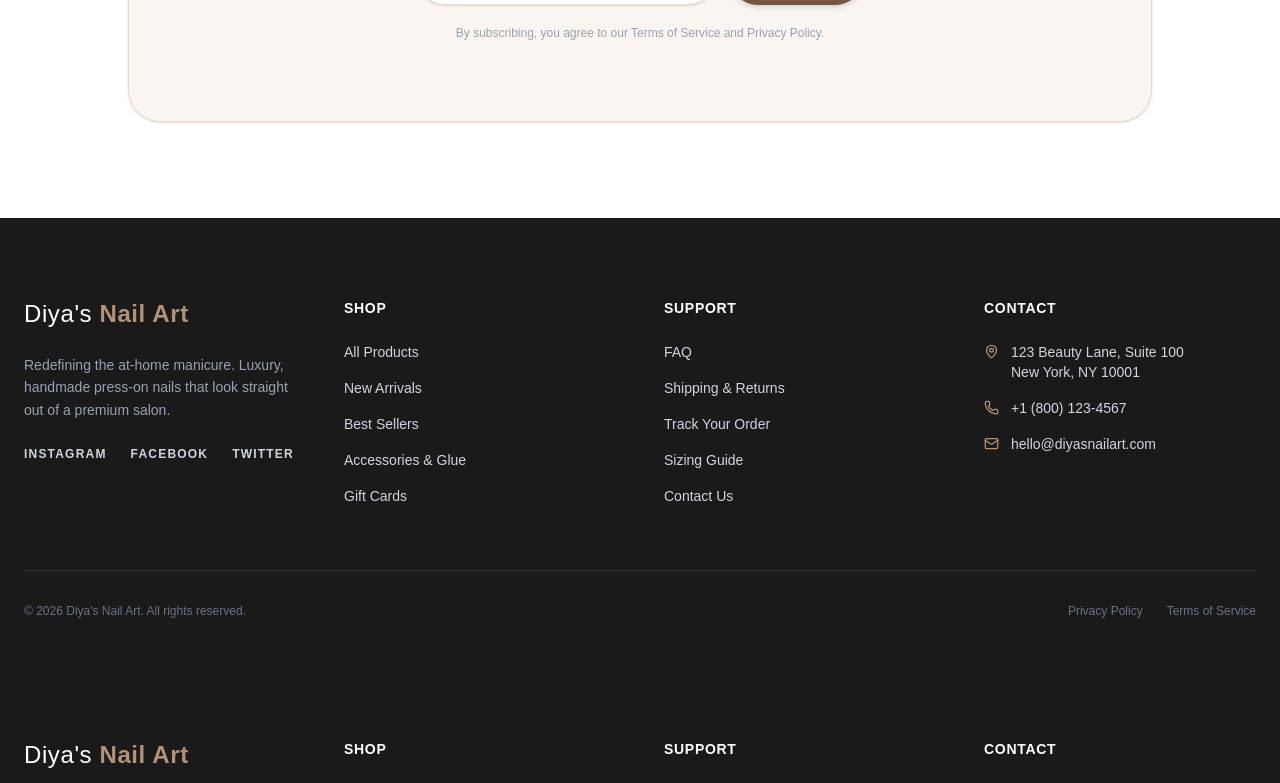
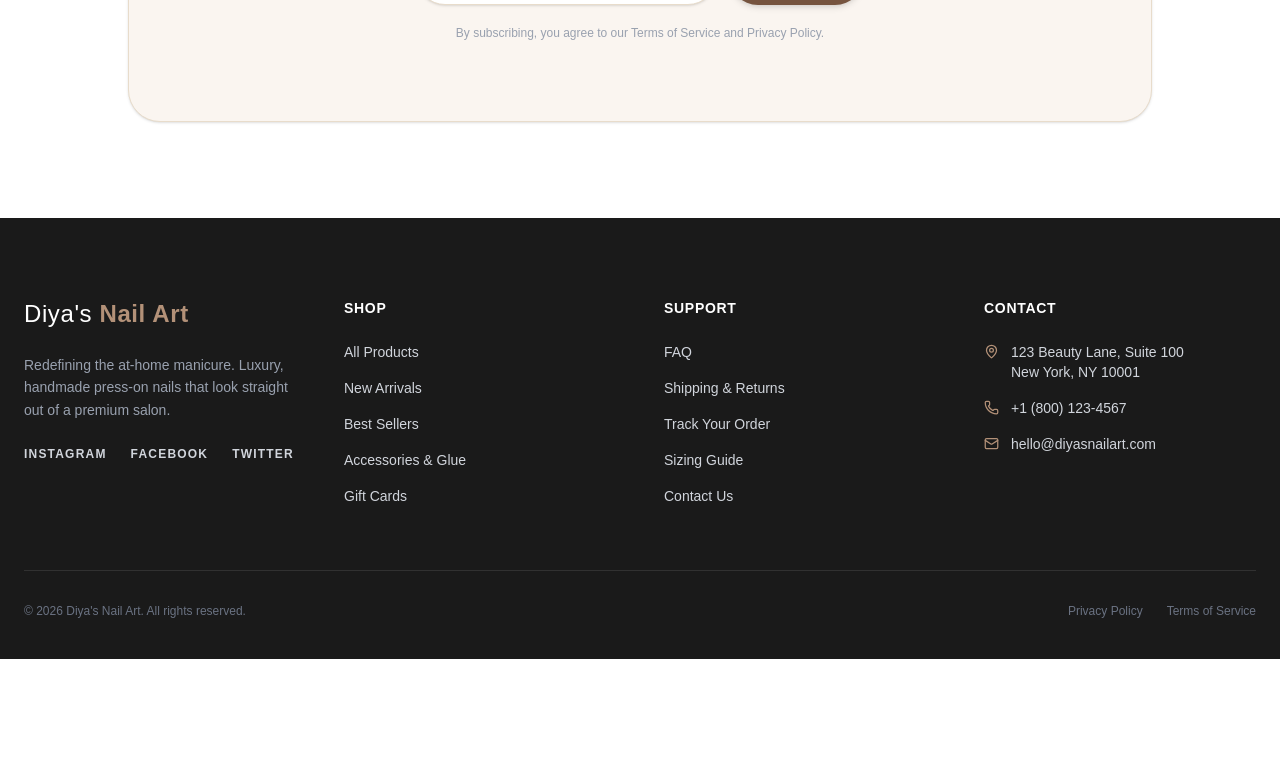
Before and after one commit to jain-pratham/Diya_nails_art, a Next.js app in the folder frontend/: page / in a window 1280 px wide. Shown: the part 4693-5476 px from the top of the page. After the commit the page ends 5352 px from the top, so only its background shows below. Built offline with nearby package versions, Linux system fonts and the light colour scheme; no server answers.

Commit message:
fix: update background color for dark mode and remove Footer component from Home page

```diff
--- a/frontend/src/app/globals.css
+++ b/frontend/src/app/globals.css
@@ -14,7 +14,7 @@
 
 @media (prefers-color-scheme: dark) {
   :root {
-    --background: #0a0a0a;
+    --background: #ffffff;
     --foreground: #ededed;
   }
 }
--- a/frontend/src/app/layout.js
+++ b/frontend/src/app/layout.js
@@ -30,7 +30,7 @@ export default function RootLayout({ children }) {
         <AuthProvider>
           <div className="flex min-h-screen flex-col">
             <Navbar />
-            <main className="flex-1 pb-24 sm:pb-0">{children}</main>
+            <main className="flex-1  sm:pb-0">{children}</main>
             <FooterGate />
           </div>
           <MobileBottomNav />
--- a/frontend/src/app/page.js
+++ b/frontend/src/app/page.js
@@ -23,7 +23,6 @@ export default function Home() {
       {/* <BlogSection /> */}
       <FAQSection />
       <Newsletter />
-      <Footer />
     </main>
   );
 }
```
